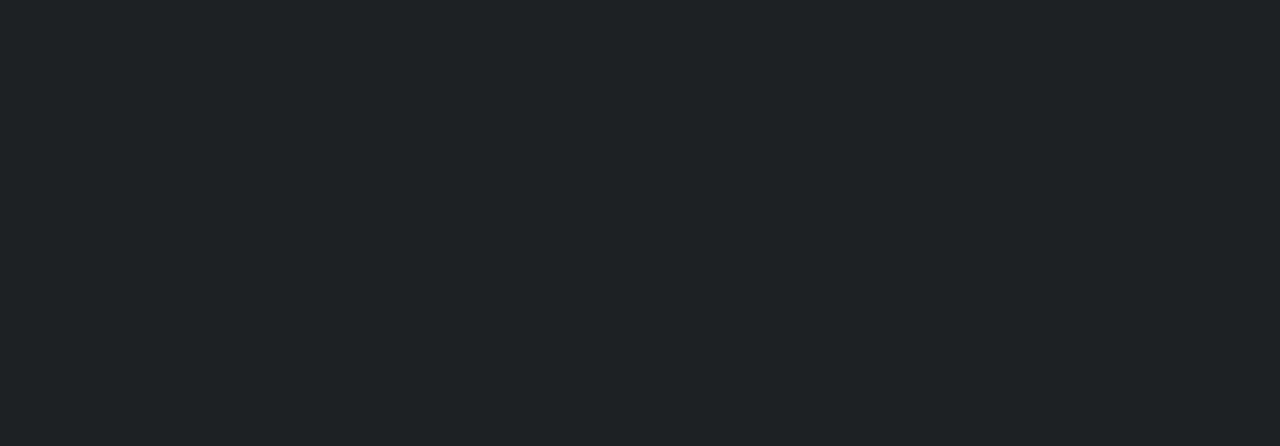
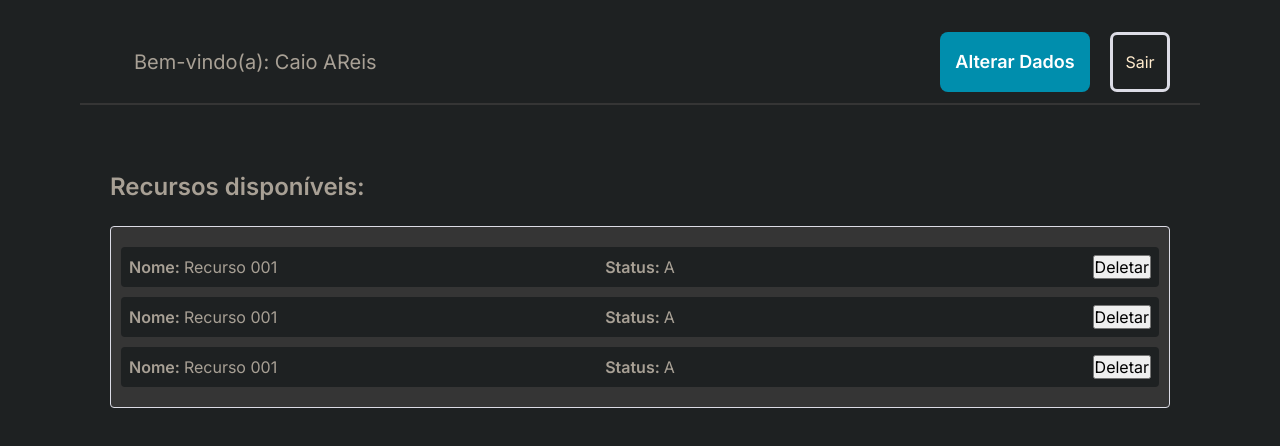
Before and after one commit to CaioAReis/Controle-de-Permissao-de-Usuario, a React (Create React App) app in the folder frontend/: page /perfil in a window 1280 px wide. Shown: the top 446 px of the page. Built offline with nearby package versions, Linux system fonts and the light colour scheme; the HTML template or start-up script is replaced by a standard one.

Commit message:
Iniciando a tela de perfil

```diff
--- a/frontend/public/index.html
+++ b/frontend/public/index.html
@@ -1,7 +1,7 @@
 <!DOCTYPE html>
-<html lang="en">
+<html lang="pt-br">
   <head>
-    <meta charset="utf-8" />
+    <meta charset="utf-8"/>
     <meta name="viewport" content="width=device-width, initial-scale=1" />
 
     <link rel="preconnect" href="https://fonts.gstatic.com">
--- a/frontend/src/global.css
+++ b/frontend/src/global.css
@@ -35,11 +35,15 @@
     text-decoration: none;
 }
 
-.container {
+div.container {
     width: 100%;
     max-width: 1120px;
     height: 100vh;
     margin: 0 auto;
+}
+
+div.containerXY {
+    height: 100vh;
 
     display: flex;
     align-items: center;
--- a/frontend/src/pages/Login/index.tsx
+++ b/frontend/src/pages/Login/index.tsx
@@ -4,7 +4,8 @@
 
 export function Login() {
     return(
-        <section className='form-container'>
+       <div className="containerXY">
+            <section className='form-container' >
                 <form className='login' action="" method="post">
                     <h1>Login</h1>
 
@@ -21,5 +22,6 @@
                     </div>
                 </form>
             </section>
+       </div>
     );
 }
--- a/frontend/src/pages/cadastrar/index.tsx
+++ b/frontend/src/pages/cadastrar/index.tsx
@@ -4,6 +4,7 @@
 
 export function Cadastrar() {
     return(
+        <div className="containerXY">
             <section className='form-container'>
                 <form className='cadastro' action="" method="post">
                     <h1>Cadastro de usuário</h1>
@@ -12,10 +13,15 @@
                     <input name='Login' placeholder='Login'/>
                     <input type='password' name='senha' placeholder='Senha'/>
                     <input type='email' name='email' placeholder='Email'/>
-                <input type='date' name='data_nascimento'/>
+
+                    <div>
+                        <div style={{fontSize: '16px', marginBottom: '10px' }} >Data de nascimento:</div>
+                        <input type='date' name='data_nascimento' placeholder='Data nascimento'/>
+                    </div>
 
                     <div className='last-input'>
                         <input name='status' size={1} placeholder='Status: A, B etc.'/>
+                        <span>-</span>
                         <button className='button' type="submit">Cadastar</button>
                     </div>
 
@@ -24,5 +30,6 @@
                     </div>
                 </form>
             </section>
+        </div>
     );
 }
--- a/frontend/src/pages/cadastrar/style.css
+++ b/frontend/src/pages/cadastrar/style.css
@@ -1,10 +1,15 @@
 form.cadastro > div.last-input {
     display: flex;
+    font-size: 45px;
+}
+
+form.cadastro > div.last-input span {
+    margin: 0 30px;
 }
 
 form.cadastro > div.last-input input {
     width: 60%;
-    margin-right: 10%;
+
 }
 
 form.cadastro div.link-login {
--- /dev/null
+++ b/frontend/src/pages/perfil/index.tsx
@@ -0,0 +1,64 @@
+
+import './style.css'
+
+export function Perfil() {
+    return(
+        <div className='perfil-container'>
+            <header>
+                <span>Bem-vindo(a): Caio AReis</span>
+
+                <button className='button'>Alterar Dados</button>
+                <button className='sair'>Sair</button>
+            </header>
+
+            <h1>Recursos disponíveis:</h1>
+
+            <div className='recursos-container' >
+                <ul>
+                    <li>
+                        <div>
+                            <p><strong>Nome: </strong> Recurso 001</p>
+                        </div>
+
+                        <div style={{textAlign: 'center' }} >
+                            <p><strong>Status: </strong> A</p>
+                        </div>
+
+                        <div style={{ display: 'flex', justifyContent: 'flex-end'}} >
+                            <button>Deletar</button>
+                        </div>
+                    </li>
+
+                    <li>
+                        <div>
+                            <p><strong>Nome: </strong> Recurso 001</p>
+                        </div>
+
+                        <div style={{textAlign: 'center' }} >
+                            <p><strong>Status: </strong> A</p>
+                        </div>
+
+                        <div style={{ display: 'flex', justifyContent: 'flex-end'}} >
+                            <button>Deletar</button>
+                        </div>
+                    </li>
+
+                    <li>
+                        <div>
+                            <p><strong>Nome: </strong> Recurso 001</p>
+                        </div>
+
+                        <div style={{textAlign: 'center' }} >
+                            <p><strong>Status: </strong> A</p>
+                        </div>
+
+                        <div style={{ display: 'flex', justifyContent: 'flex-end'}} >
+                            <button>Deletar</button>
+                        </div>
+                    </li>
+                </ul>
+            </div>
+
+        </div>
+    );
+}
--- /dev/null
+++ b/frontend/src/pages/perfil/style.css
@@ -0,0 +1,75 @@
+.perfil-container {
+    height: 105px;
+    width: 100%;
+    /* max-width: 1180px; */
+    padding: 32px 30px 0 30px;
+    margin: 0 auto;
+    border-bottom: 2px solid #353535;
+
+
+    /* border: 1px solid red; */
+}
+
+.perfil-container header {
+    display: flex;
+    align-items: center;
+}
+
+.perfil-container header span {
+    font-size: 20px;
+    margin-left: 24px;
+}
+
+.perfil-container header .button {
+    width: 150px;
+    margin-left: auto;
+}
+
+.perfil-container header .sair {
+    color: blanchedalmond;
+    height: 60px;
+    width: 60px;
+    border: 3px solid #dcdce6;
+    background: transparent;
+    border-radius: 7px;
+    margin-left: 20px;
+}
+
+.perfil-container header .sair:hover {
+    border-color: #008EAD;
+    color: #008EAD;
+}
+
+.perfil-container h1 {
+    margin-top: 80px;
+    font-size: 1.5rem;
+    margin-bottom: 25px;
+}
+
+.perfil-container .recursos-container {
+    padding: 10px 10px;
+    border: 1px solid #dcdce6;
+    border-radius: 4px;
+    background-color: #353535;
+}
+
+.perfil-container .recursos-container ul {
+    list-style: none;
+}
+
+.perfil-container ul li {
+    margin: 10px 0;
+    border-radius: 4px;
+    padding: 8px;
+    /* border: 1px dotted white; */
+    background-color: #1E2122;
+
+    display: flex;
+    align-items: center;
+    justify-content: space-between;
+}
+
+.perfil-container ul li div {
+    width: 100%;
+    /* border: 1px solid red; */
+}
--- a/frontend/src/routes.tsx
+++ b/frontend/src/routes.tsx
@@ -2,6 +2,7 @@
 
 import { Login } from './pages/Login';
 import { Cadastrar } from './pages/cadastrar';
+import { Perfil } from './pages/perfil';
 
 export function Routes() {
     return(
@@ -9,6 +10,7 @@
             <Switch>
                 <Route path='/' exact component={Login} />
                 <Route path='/cadastrar' component={Cadastrar} />
+                <Route path='/perfil' component={Perfil} />
             </Switch>
         </BrowserRouter>
     );
```
Lines whose indentation alone changed are shown as unchanged.
